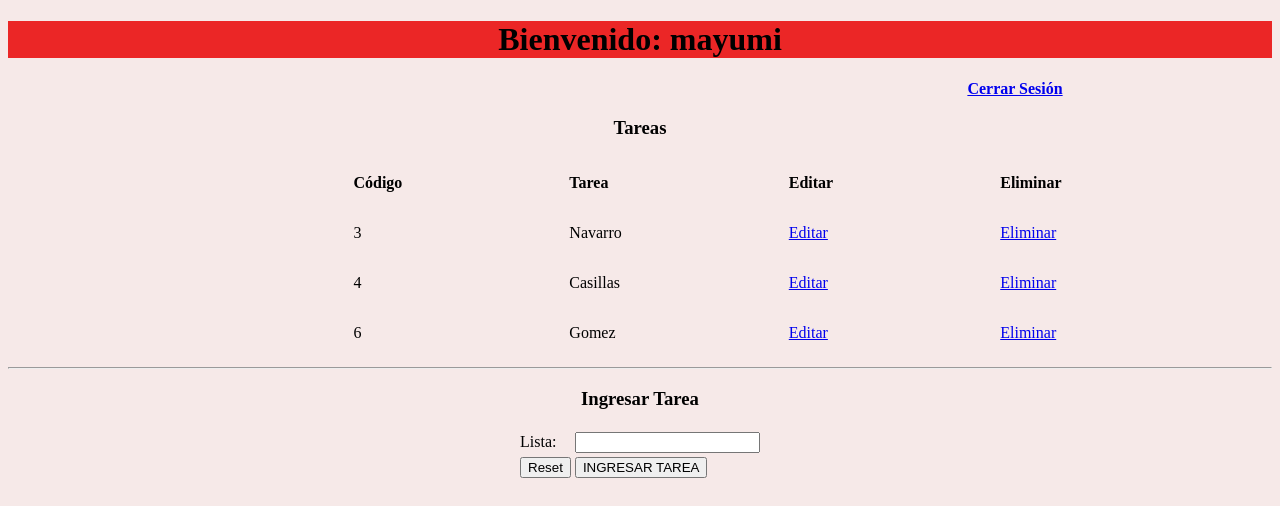
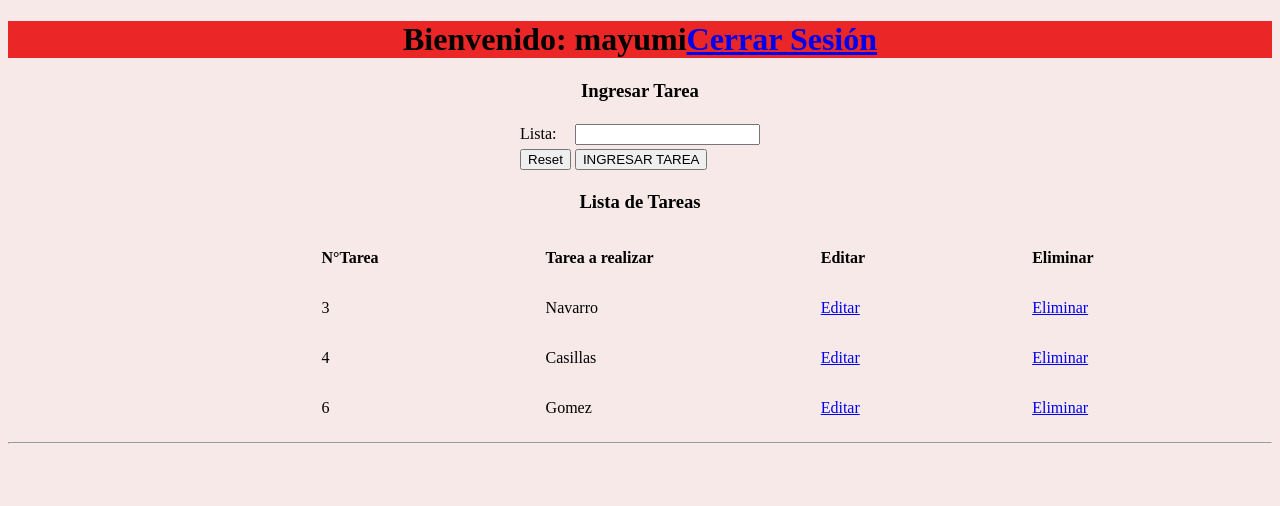
Before and after one commit to Emo-Chu/listas-master, a PHP site: page / in a window 1280 px wide. Shown: the top 506 px of the page. Run offline with PHP 8.4, Linux system fonts and the light colour scheme; a user stored in the database is signed in; data comes from the database, SQL or seed files in the repository.

Commit message:
AGREGAMOS MAS MODIFICACIONES

```diff
--- a/index.css
+++ b/index.css
@@ -9,7 +9,6 @@ h1{
     padding-left: 150px;
     /*border: PowderBlue 1px solid;*/
 }
-.alto
-{
-    padding-left: 750px;
+form{
+    margin:solid red 2px
 }
--- a/index.php
+++ b/index.php
@@ -24,17 +24,35 @@
 </head>
 <body>
 	<center>
-		<h1>Bienvenido: <?php echo $_SESSION['nombre'] ?></h1>
-		<a href="cerrar.php" class="alto"> <b>Cerrar Sesión</b></a>
-		<h3>Tareas</h3>
+
+		<h1>Bienvenido: <?php echo $_SESSION['nombre'] ?><a href="cerrar.php" class="alto"><b>Cerrar Sesión</b></a> </h1>
+			<!-- inicio insert -->
+		<h3>Ingresar Tarea</h3>
+
+		<form method="POST" action="insertar.php">
+			<table>
+				<tr>
+					<td>Lista: </td>
+					<td><input type="text" name="txtPaterno"></td>
+				</tr>
+				<input type="hidden" name="oculto" value="1">
+				<tr>
+					<td><input type="reset" name=""></td>
+					<td><input type="submit" value="INGRESAR TAREA"></td>
+				</tr>
+			</table>
+		</form>
+
+			<!-- inicio insert -->
+		<h3>Lista de Tareas</h3>
+
 		<table>
 			<tr>
-				<td class="td"><b> Código</b></td>
-				<td class="td"><b>Tarea</b></td>
+				<td class="td"><b> N°Tarea</b></td>
+				<td class="td"><b>Tarea a realizar</b></td>
 				<td class="td" ><b>Editar</b></td>
 				<td class="td"><b>Eliminar</b></td>
 			</tr>
-
 			<?php
 				foreach ($alumnos as $dato) {
 					?>
@@ -52,20 +70,6 @@
 
 		<!-- inicio insert -->
 		<hr>
-		<h3>Ingresar Tarea</h3>
-		<form method="POST" action="insertar.php">
-			<table>
-				<tr>
-					<td>Lista: </td>
-					<td><input type="text" name="txtPaterno"></td>
-				</tr>
-				<input type="hidden" name="oculto" value="1">
-				<tr>
-					<td><input type="reset" name=""></td>
-					<td><input type="submit" value="INGRESAR TAREA"></td>
-				</tr>
-			</table>
-		</form>
 		<!-- fin insert-->
 
 	</center>
```
